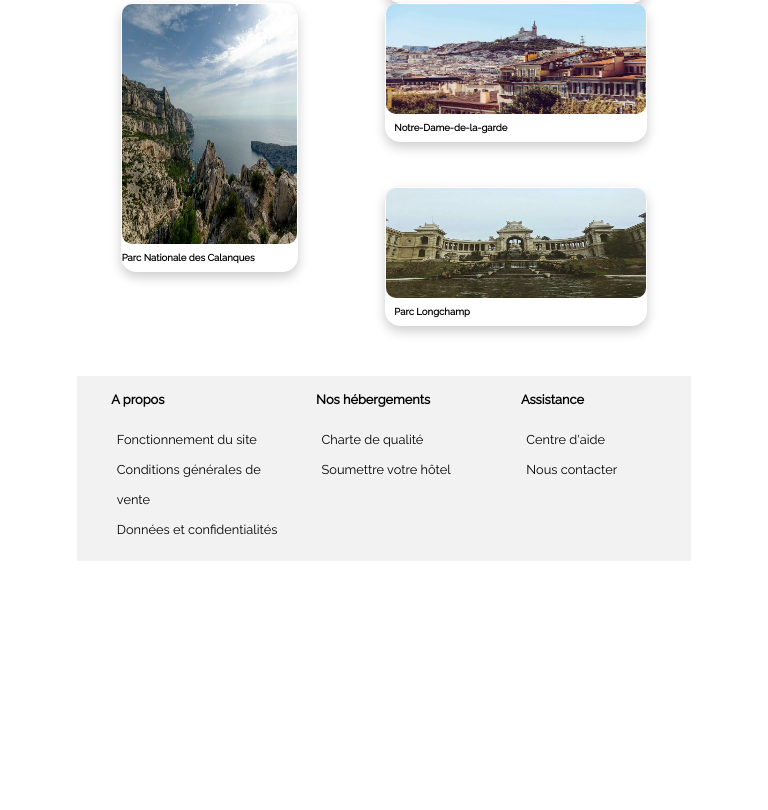
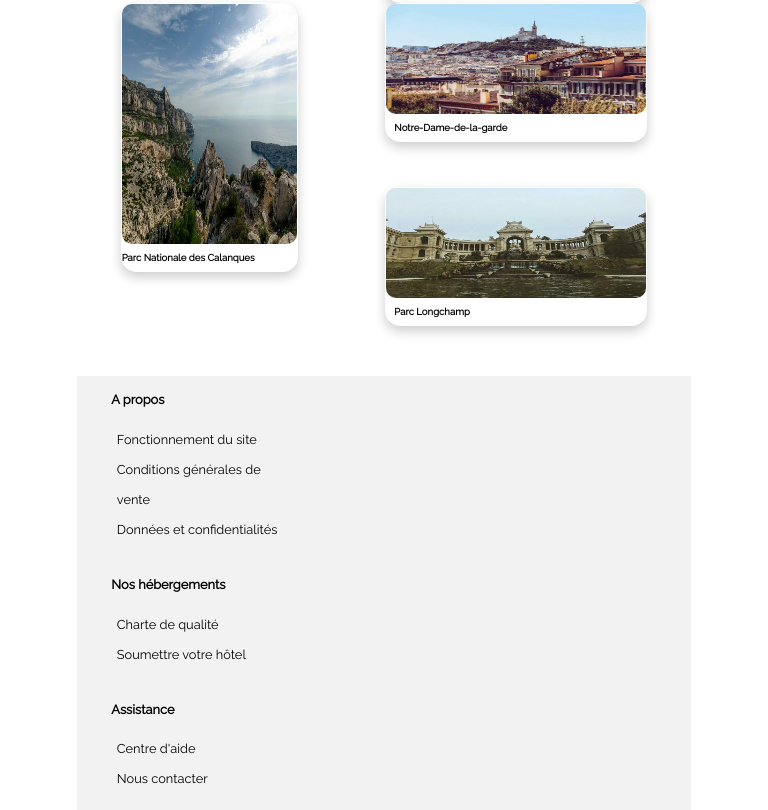
Before and after one commit to olivier-bembide/Projet2_OC, a plain HTML site: page index.html in a window 768 px wide. Shown: the part 1905-2715 px from the top of the page. Before the commit the page ends 2466 px from the top, so only its background shows below. Drawn offline with Linux system fonts and the light colour scheme.

Commit message:
Gestion de la responsive sur smarphone et tablette pour la section footer.

```diff
--- a/codes.css
+++ b/codes.css
@@ -468,13 +468,13 @@ footer li a{
 
 
 
-/** Styles  @media screen **/
+/** Styles  @media Queries **/
 
 
 
 /** Styles Activités à Marseille @media screen **/
 
-@media screen and (max-width: 678px){
+@media screen and (min-width: 454px) and (max-width: 678px){
 
   body{
     margin: 0 auto;
@@ -498,12 +498,9 @@ footer li a{
 
 
 
-
-
-
 /** Styles Footer @media screen  **/
 
-@media screen and (max-width: 678px) {
+@media screen and (min-width: 454px) and (max-width: 678px) {
 
   body{
     margin: 0 auto;
@@ -511,7 +508,11 @@ footer li a{
 
   footer{
     min-width: 20em;
-    margin: 0;
+  }
+
+  footer{
+    margin-top:1.25em ;
+    width: 100%;
   }
 
   footer h4{
@@ -519,10 +520,10 @@ footer li a{
   font-size: 0.8em;
 }
 
-footer ul{
- position: relative;
- right: 40px;
-}
+  footer ul{
+    position: relative;
+    right: 40px;
+  }
 
 
   .sec-footer {
@@ -537,5 +538,19 @@ footer ul{
     margin-left: 40px;
   }
 
+}
+
+@media screen and (min-width: 679px) and (max-width: 1013px){
+
+  .sec-footer{
+    display: flex;
+    flex-direction: column;
+    flex-wrap: wrap;
+  }
+
+  .sec-footer h4{
+    display: block;
+    width: 100%;
+  }
 
 }
```
